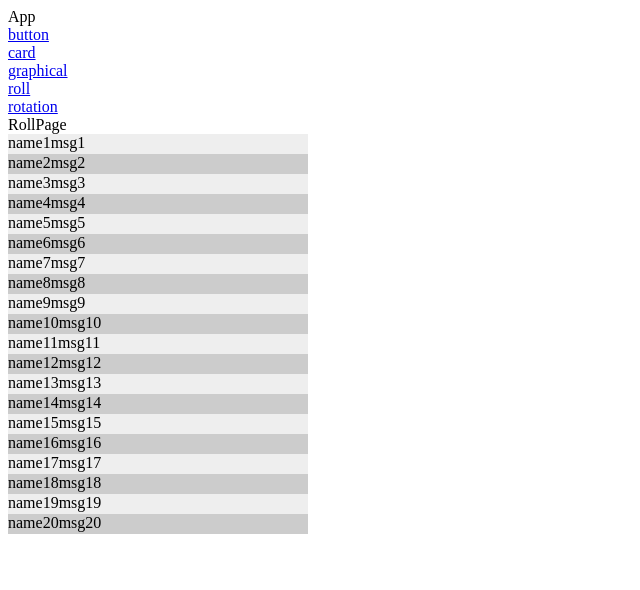
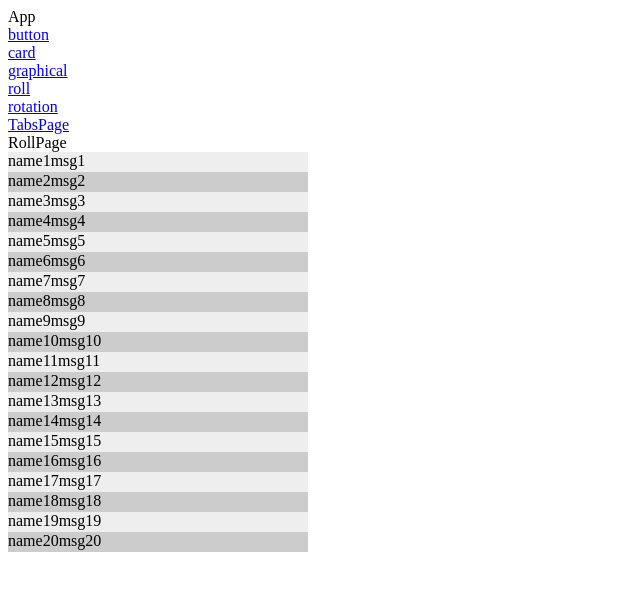
Before and after one commit to DragonLJH/long-npm-test-react, a React app: page /#/roll in a window 1280 px wide. Shown: the top 590 px of the page, without its empty margins (0-640 px from the left). Built offline with nearby package versions, Linux system fonts and the light colour scheme; the HTML template or start-up script is replaced by a standard one.

Commit message:
小改动

```diff
--- a/package.json
+++ b/package.json
@@ -26,6 +26,7 @@
     "@babel/preset-react": "^7.0.0",
     "@types/react": "^18.0.26",
     "@types/react-dom": "^18.0.10",
+    "@types/webpack-env": "^1.18.0",
     "awesome-typescript-loader": "^5.0.0",
     "babel-loader": "^8.0.6",
     "css-loader": "^1.0.1",
--- a/src/components/LRotation/index.tsx
+++ b/src/components/LRotation/index.tsx
@@ -44,9 +44,11 @@ export default class LRotation extends React.PureComponent<LRotationProps> {
     const { imgArr } = this.state
     return (
       <div className='l-rotation' >
-        <div className="l-rotation-img" style={{ transform: "translateZ(100px)" }}><img src={this.getRandomImg()} /></div>
-        <div className="l-rotation-img" style={{ transform: "translateZ(100px) rotateY(90deg)" }}><img src={this.getRandomImg()} /></div>
-        <div className="l-rotation-img" style={{ transform: "translateZ(-100px)" }}><img src={this.getRandomImg()} /></div>
+
+        <div className="l-rotation-img" style={{ transform: "translateZ(-100px) rotateY(-180deg)" }}><img src={this.getRandomImg()} /></div>
+        <div className="l-rotation-img" style={{ transform: "translateX(-100px) rotateY(-90deg)" }}><img src={this.getRandomImg()} /></div>
+        <div className="l-rotation-img" style={{ transform: "translateZ(100px) rotateY(0deg)" }}><img src={this.getRandomImg()} /></div>
+        <div className="l-rotation-img" style={{ transform: "translateX(100px) rotateY(90deg)" }}><img src={this.getRandomImg()} /></div>
         {/* <div className="l-rotation-img" style={{ transform: "translateX(200px),rotateY(-90deg)" }}><img src={this.getRandomImg()} /></div> */}
         {/* {imgArr.map((item: string, index: number) => {
           let style = { transform: "" }
--- a/src/view/HomePage/index.tsx
+++ b/src/view/HomePage/index.tsx
@@ -7,6 +7,7 @@ import CardPage from '../CardPage';
 import GraphicalPage from '../GraphicalPage';
 import RollPage from '../RollPage';
 import RotationPage from '../RotationPage';
+import TabsPage from '../TabsPage';
 import {
     HashRouter as Router,
     Routes,
@@ -20,7 +21,6 @@ export default class HomePage extends React.Component {
 
     state = {
     }
-
 
     render() {
 
@@ -37,12 +37,15 @@ export default class HomePage extends React.Component {
                         <Link to="/roll" >roll</Link></div>
                     <div>
                         <Link to="/rotation" >rotation</Link></div>
+                    <div>
+                        <Link to="/tabsPage" >TabsPage</Link></div>
                     <Routes>
                         <Route path="button" element={<ButtonPage />} />
                         <Route path="card" element={<CardPage />} />
                         <Route path="graphical" element={<GraphicalPage />} />
                         <Route path="roll" element={<RollPage />} />
                         <Route path="rotation" element={<RotationPage />} />
+                        <Route path="tabsPage" element={<TabsPage />} />
                     </Routes>
                 </Router>
             </>
```
Also changed, not shown: 1 other file (tests, documents, lock files or other folders).
